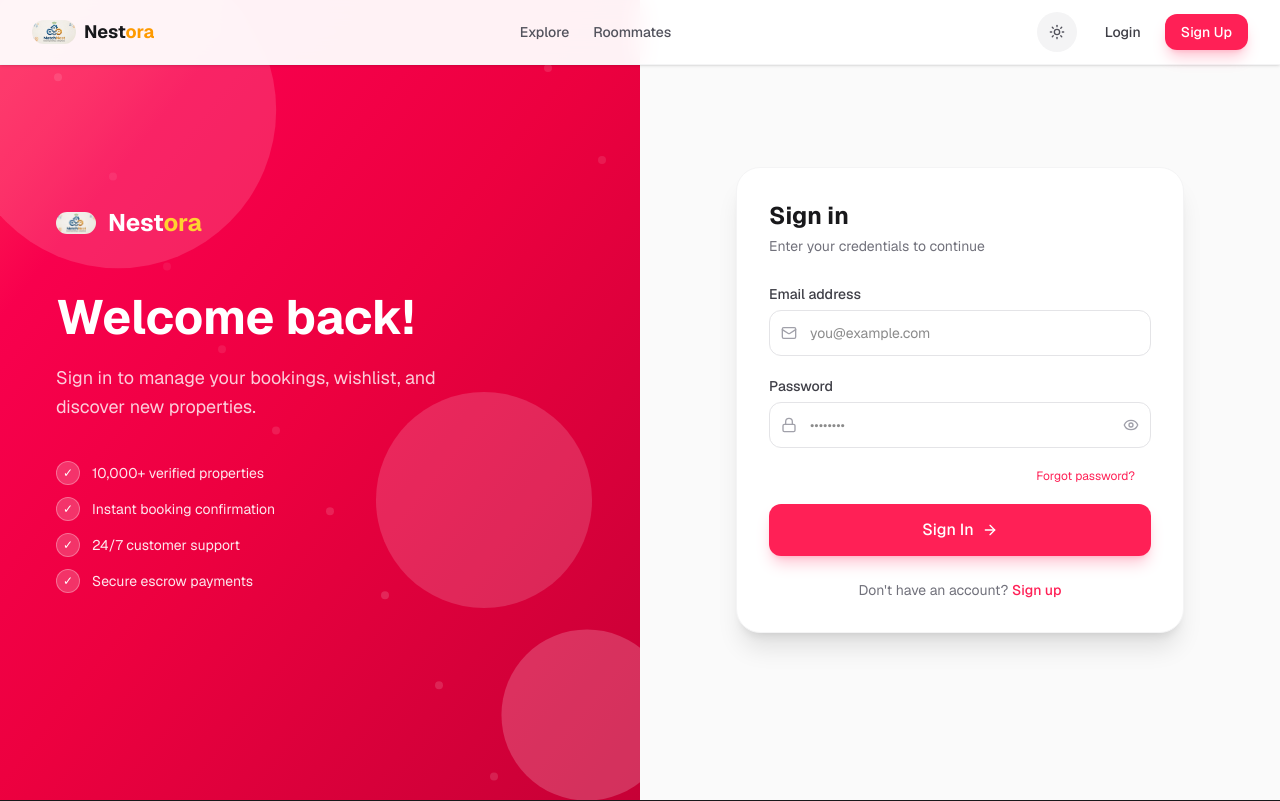
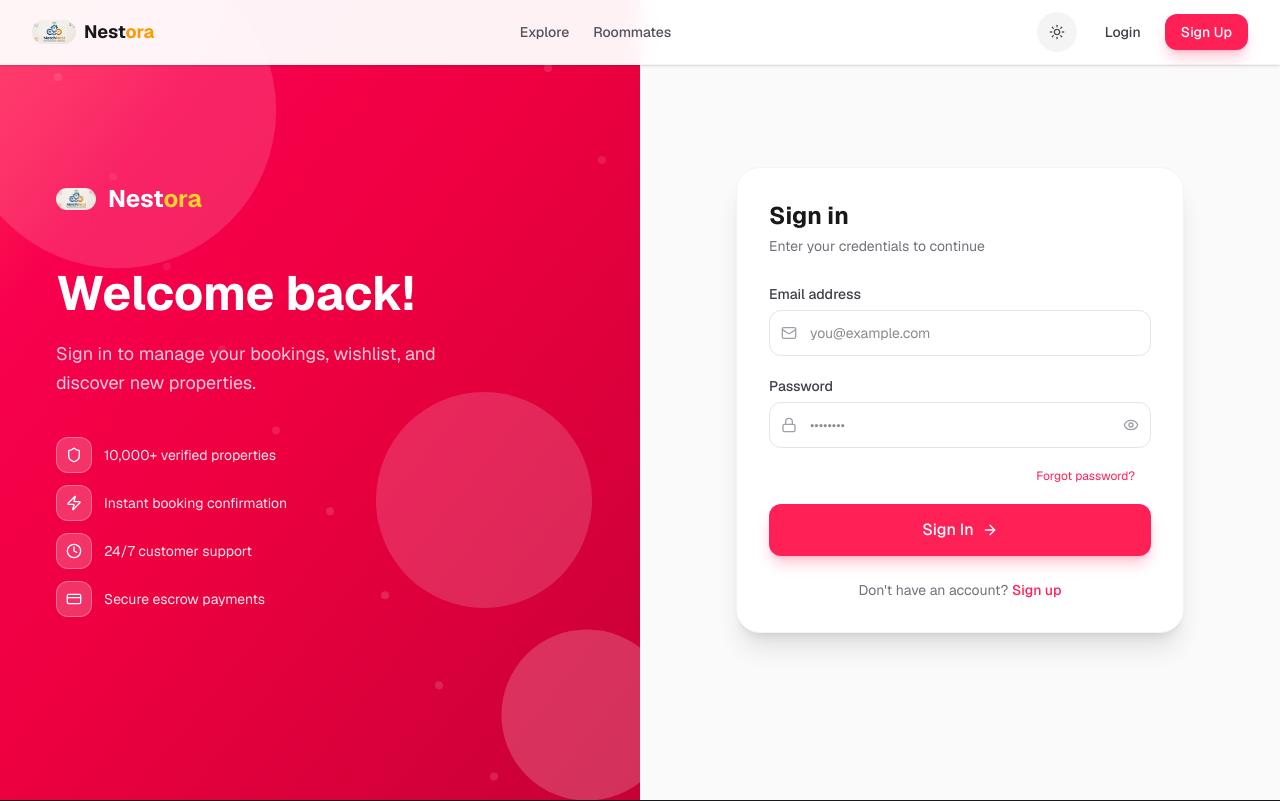
Before and after one commit to radhekrishnavrindavan123565566-a11y/stayfinderApplicationNew, a Next.js app: page /auth/login in a window 1280 px wide. Shown: the top 801 px of the page. Built offline with nearby package versions, Linux system fonts and the light colour scheme.

Commit message:
added correct icon

```diff
--- a/app/auth/login/page.tsx
+++ b/app/auth/login/page.tsx
@@ -7,7 +7,7 @@ import { useForm } from "react-hook-form";
 import { zodResolver } from "@hookform/resolvers/zod";
 import { loginSchema, LoginInput } from "@/lib/validations";
 import { useAuthStore } from "@/store/authStore";
-import { Mail, Lock, Eye, EyeOff, AlertCircle, CheckCircle2, ArrowRight } from "lucide-react";
+import { Mail, Lock, Eye, EyeOff, AlertCircle, CheckCircle2, ArrowRight, Shield, Zap, Clock, CreditCard } from "lucide-react";
 import Image from "next/image";
 import Button from "@/components/ui/Button";
 import toast from "react-hot-toast";
@@ -32,10 +32,10 @@ function FieldError({ message }: { message?: string }) {
 }
 
 const FEATURES = [
-  "10,000+ verified properties",
-  "Instant booking confirmation",
-  "24/7 customer support",
-  "Secure escrow payments",
+  { text: "10,000+ verified properties", icon: Shield },
+  { text: "Instant booking confirmation", icon: Zap },
+  { text: "24/7 customer support", icon: Clock },
+  { text: "Secure escrow payments", icon: CreditCard },
 ];
 
 export default function LoginPage() {
@@ -130,9 +130,11 @@ export default function LoginPage() {
               Sign in to manage your bookings, wishlist, and discover new properties.
             </p>
             <div className="space-y-3">
-              {FEATURES.map((item, i) => (
+              {FEATURES.map((item, i) => {
+                const Icon = item.icon;
+                return (
                   <motion.div
-                  key={item}
+                    key={item.text}
                     initial={{ opacity: 0, x: -20 }}
                     animate={{ opacity: 1, x: 0 }}
                     transition={{ delay: 0.3 + i * 0.1 }}
@@ -140,21 +142,34 @@ export default function LoginPage() {
                     className="flex items-center gap-3 group cursor-default"
                   >
                     <motion.div
-                    className="w-6 h-6 rounded-full bg-white/20 backdrop-blur-sm flex items-center justify-center text-xs flex-shrink-0 border border-white/30"
-                    whileHover={{ scale: 1.2, rotate: 360, backgroundColor: "rgba(255,255,255,0.3)" }}
-                    transition={{ duration: 0.4 }}
+                      className="w-9 h-9 rounded-xl bg-white/20 backdrop-blur-sm flex items-center justify-center flex-shrink-0 border border-white/30"
+                      whileHover={{
+                        scale: 1.15,
+                        rotate: [0, -10, 10, -10, 0],
+                        backgroundColor: "rgba(255,255,255,0.35)"
+                      }}
+                      transition={{ duration: 0.5 }}
+                      animate={{
+                        y: [0, -3, 0],
+                      }}
+                      style={{
+                        animationDelay: `${i * 0.2}s`,
+                        animationDuration: "3s",
+                        animationIterationCount: "infinite",
+                      }}
                     >
-                    <motion.span
-                      initial={{ scale: 0 }}
-                      animate={{ scale: 1 }}
+                      <motion.div
+                        initial={{ scale: 0, rotate: -180 }}
+                        animate={{ scale: 1, rotate: 0 }}
                         transition={{ delay: 0.5 + i * 0.1, type: "spring", stiffness: 200 }}
                       >
-                      ✓
-                    </motion.span>
+                        <Icon className="w-4 h-4 text-white" />
                       </motion.div>
-                  <span className="text-white/90 text-sm group-hover:text-white transition-colors">{item}</span>
                     </motion.div>
-              ))}
+                    <span className="text-white/90 text-sm group-hover:text-white transition-colors">{item.text}</span>
+                  </motion.div>
+                );
+              })}
             </div>
           </motion.div>
         </div>
--- a/components/property/SearchBar.tsx
+++ b/components/property/SearchBar.tsx
@@ -30,7 +30,7 @@ function QuickResults({
       animate={{ opacity: 1, y: 0, scale: 1 }}
       exit={{ opacity: 0, y: -8, scale: 0.98 }}
       transition={{ duration: 0.2 }}
-      className="absolute top-full left-0 right-0 mt-2 bg-white dark:bg-zinc-900 rounded-2xl shadow-2xl border border-zinc-100 dark:border-zinc-800 overflow-hidden z-50"
+      className="absolute top-full left-0 right-0 mt-2 bg-white dark:bg-zinc-900 rounded-2xl shadow-2xl border border-zinc-100 dark:border-zinc-800 overflow-hidden z-[100]"
     >
       {/* Header */}
       <div className="flex items-center justify-between px-4 py-3 border-b border-zinc-100 dark:border-zinc-800">
@@ -218,11 +218,11 @@ export default function SearchBar({ compact = false }: { compact?: boolean }) {
   }
 
   return (
-    <div ref={wrapperRef} className="relative w-full max-w-4xl mx-auto">
+    <div ref={wrapperRef} className="relative w-full max-w-4xl mx-auto z-50">
       <motion.div
         initial={{ opacity: 0, y: 20 }}
         animate={{ opacity: 1, y: 0 }}
-        className="bg-white rounded-2xl shadow-2xl p-2 flex flex-col sm:flex-row gap-2"
+        className="bg-white rounded-2xl shadow-2xl p-2 flex flex-col sm:flex-row gap-2 relative z-50"
       >
         {/* Search input */}
         <div className="flex-1 flex items-center gap-2 px-3 py-2 rounded-xl hover:bg-zinc-50 transition-colors">
```
Lines whose indentation alone changed are shown as unchanged.
